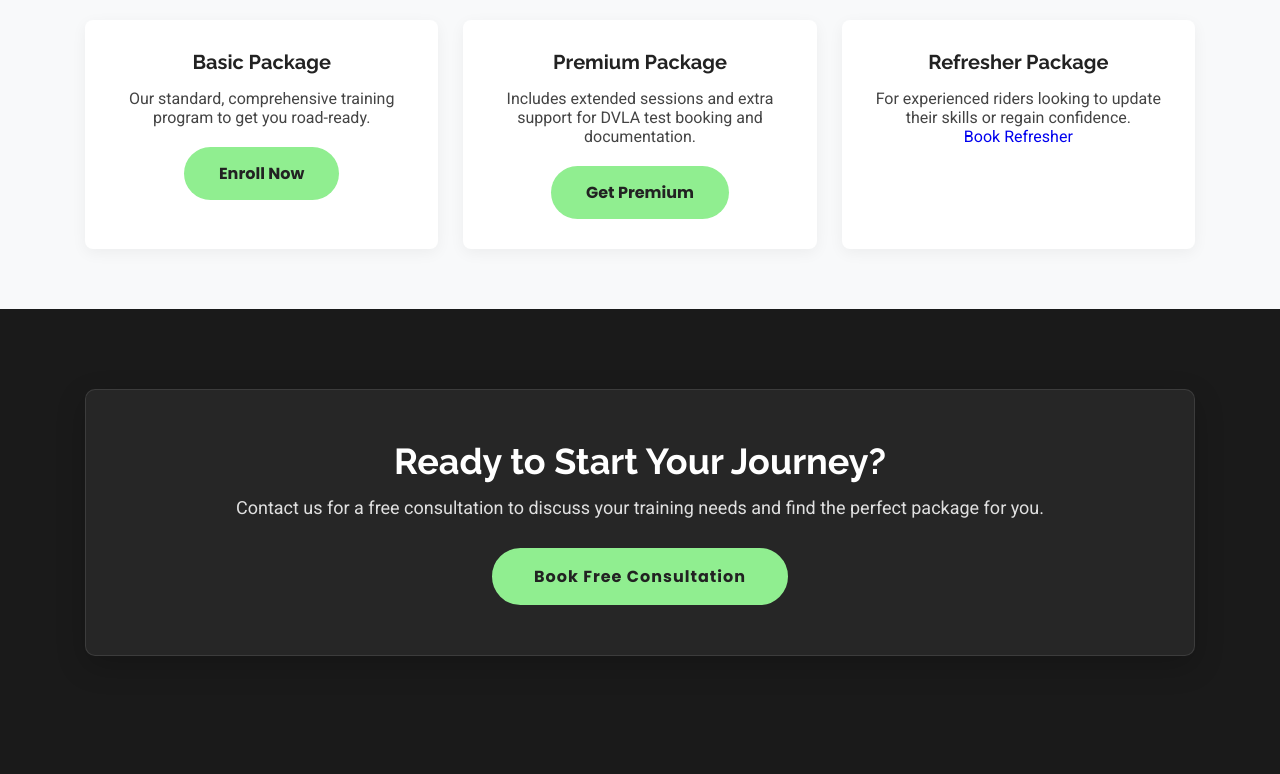
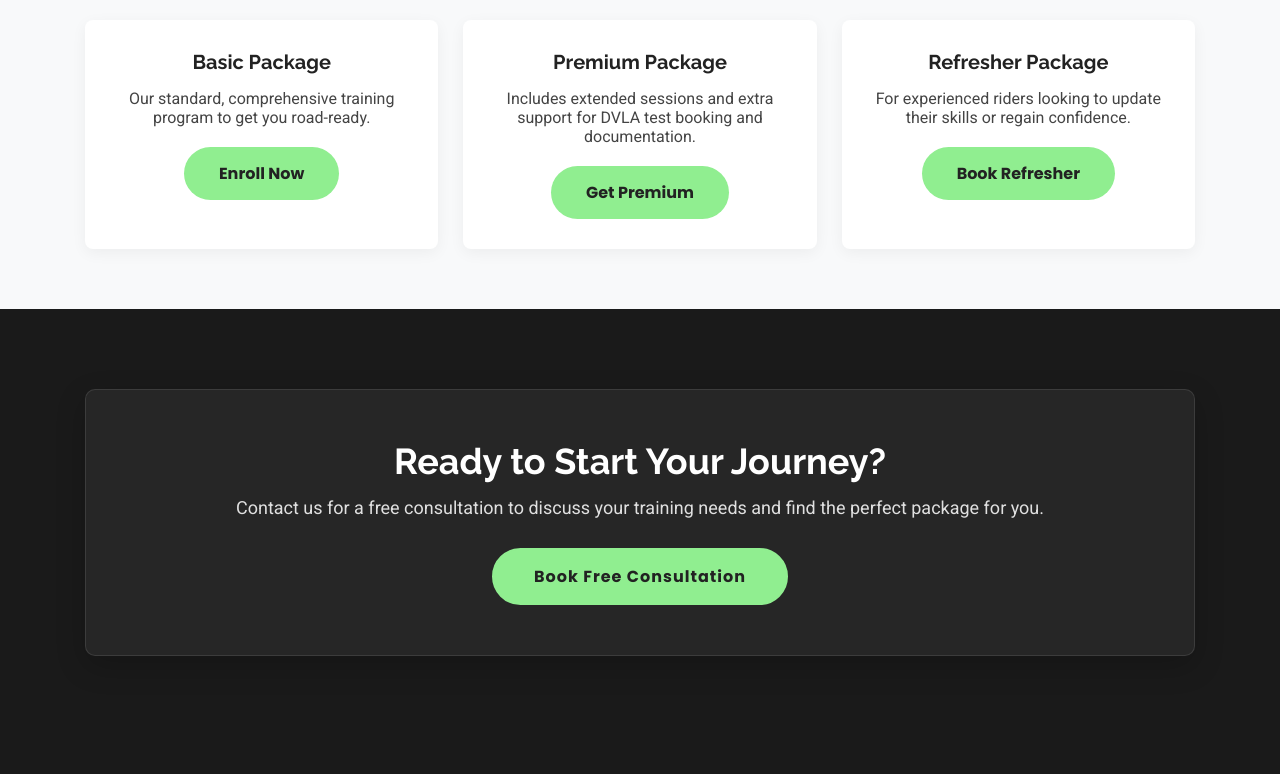
Before and after one commit to odark007/saharansub, a plain HTML site: page emobility/riding-school.html in a window 1280 px wide. Shown: the part 1320-2094 px from the top of the page. Drawn offline with nearby package versions, Linux system fonts and the light colour scheme.

Commit message:
testing links

```diff
--- a/emobility/riding-school.html
+++ b/emobility/riding-school.html
@@ -174,7 +174,7 @@
                     <div class="benefit-card">
                         <h3>Refresher Package</h3>
                         <p>For experienced riders looking to update their skills or regain confidence.</p>
-                        <a href="#booking-contact" class="#" style="margin-top: 20px;">Book Refresher</a>
+                        <a href="#booking-contact" class="cta-button-secondary js-contact-link" style="margin-top: 20px;">Book Refresher</a>
                     </div>
                 </div>
             </div>
```
